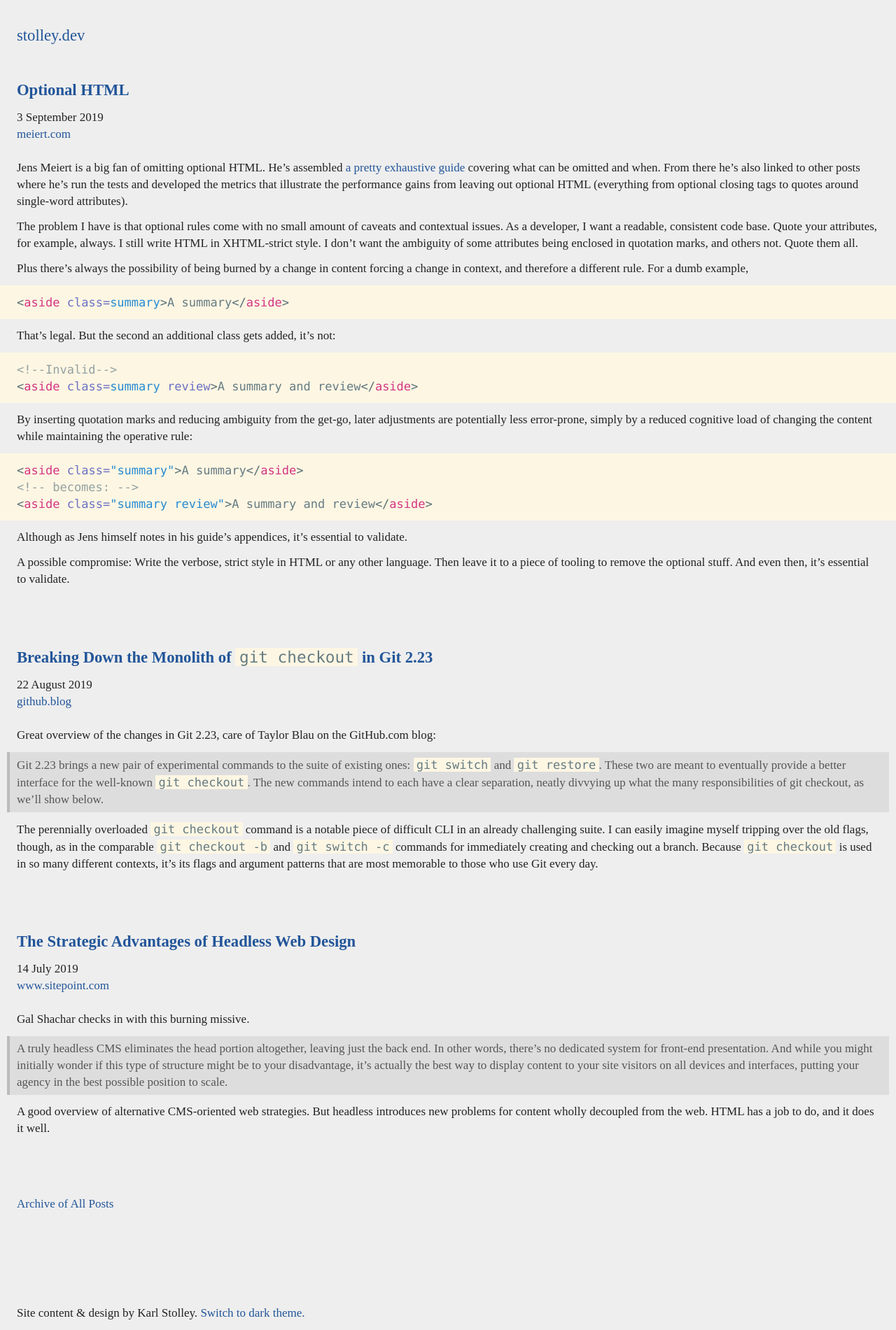
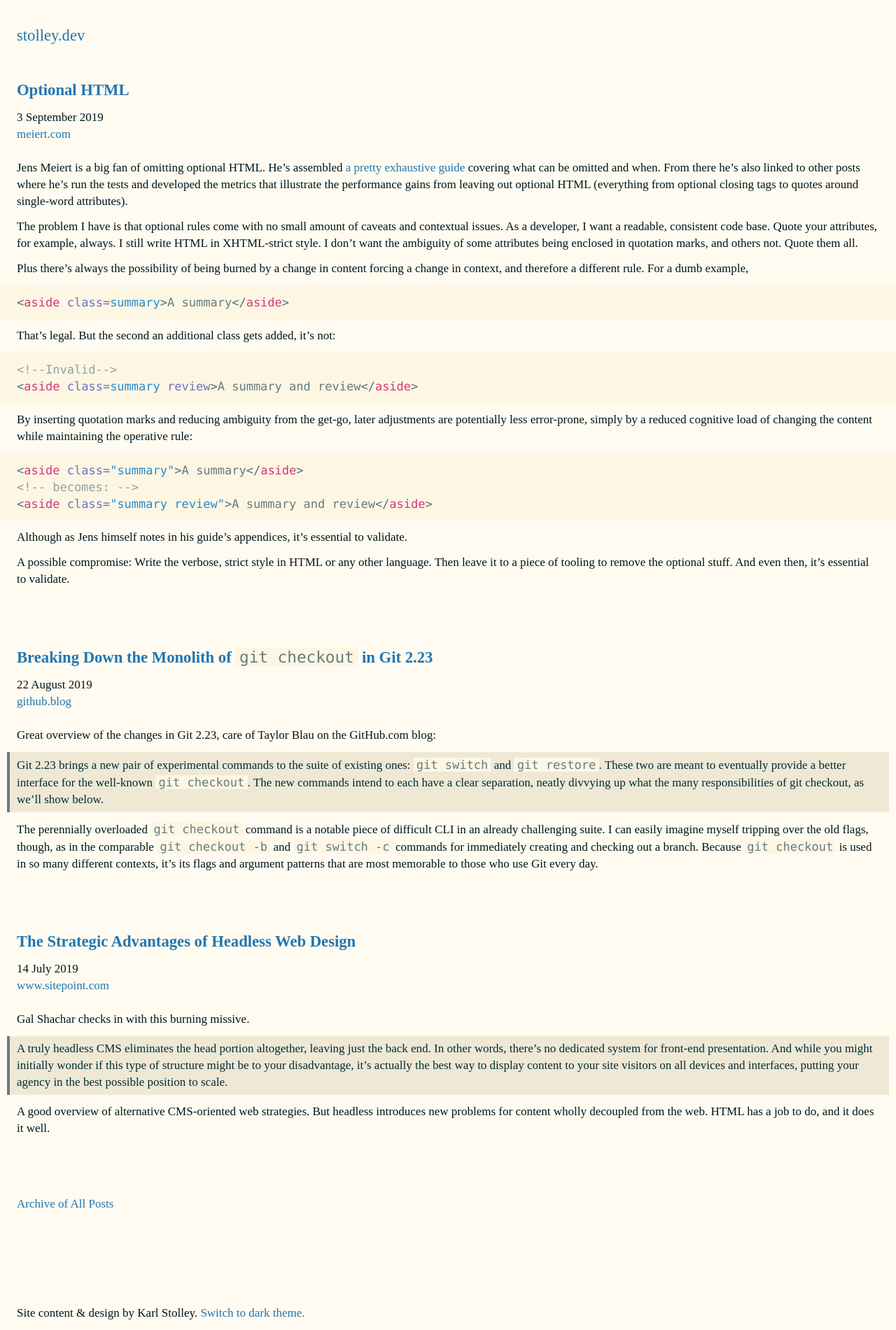
Before and after one commit to karlstolley/stolley.dev, a Jekyll site: the page built from index.md, in a window 1280 px wide. Shown: the whole page at 70% size. Built offline with Jekyll 4.4.1, drawn with Linux system fonts in a browser that asks for light colours; some web fonts are replaced.

Commit message:
Implement Solarized-derive palette for page

```diff
--- a/assets/css/screen.css
+++ b/assets/css/screen.css
@@ -35,15 +35,18 @@ a,abbr,acronym,address,applet,article,aside,audio,b,big,blockquote,body,canvas,c
 /*
   Default light theme, with a class for dark users who want to switch to the
   light theme.
+
+  Reversible background/foreground colors derived from Solarized theme,
+  https://ethanschoonover.com/solarized/
 */
 html,
 .light {
-  --color-background: #EEE;
-  --color-foreground: #222;
-  --color-shaded-background: #DDD;
-  --color-shaded-foreground: #555;
-  --color-shaded-border: #BBB;
-  --color-accent-primary: #225599;
+  --color-background: #fffbf0;
+  --color-foreground: #00161c;
+  --color-shaded-background: #eee8d5;
+  --color-shaded-foreground: #002b36;
+  --color-shaded-border: #657b83;
+  --color-accent-primary: #2076b3;
   --color-p-base-emphasis: #586e75;
   --color-p-base-body: #657b83;
   --color-p-base-comments: #93a1a1;
@@ -53,8 +56,12 @@ html,
 
 /* For older browsers or light users who want to switch to the dark theme */
 .dark {
-  --color-background: #222;
-  --color-foreground: #EEE;
+  --color-background: #00161c;
+  --color-foreground: #fdf6e3;
+  --color-shaded-background: #002b36;
+  --color-shaded-foreground: #fdf6e3;
+  --color-shaded-border: #657b83;
+  --color-accent-primary: #cb4b16;
   --color-p-base-emphasis: #93a1a1;
   --color-p-base-body: #839496;
   --color-p-base-comments: #586e75;
@@ -76,10 +83,12 @@ html,
     `window.matchMedia` in JavaScript.
   */
   html {
-    --color-background: #222;
-    --color-foreground: #EEE;
-    --color-background: #222;
-    --color-foreground: #EEE;
+    --color-background: #00161c;
+    --color-foreground: #fdf6e3;
+    --color-shaded-background: #002b36;
+    --color-shaded-foreground: #fdf6e3;
+    --color-shaded-border: #657b83;
+    --color-accent-primary: #cb4b16;
     --color-p-base-emphasis: #93a1a1;
     --color-p-base-body: #839496;
     --color-p-base-comments: #586e75;
```
